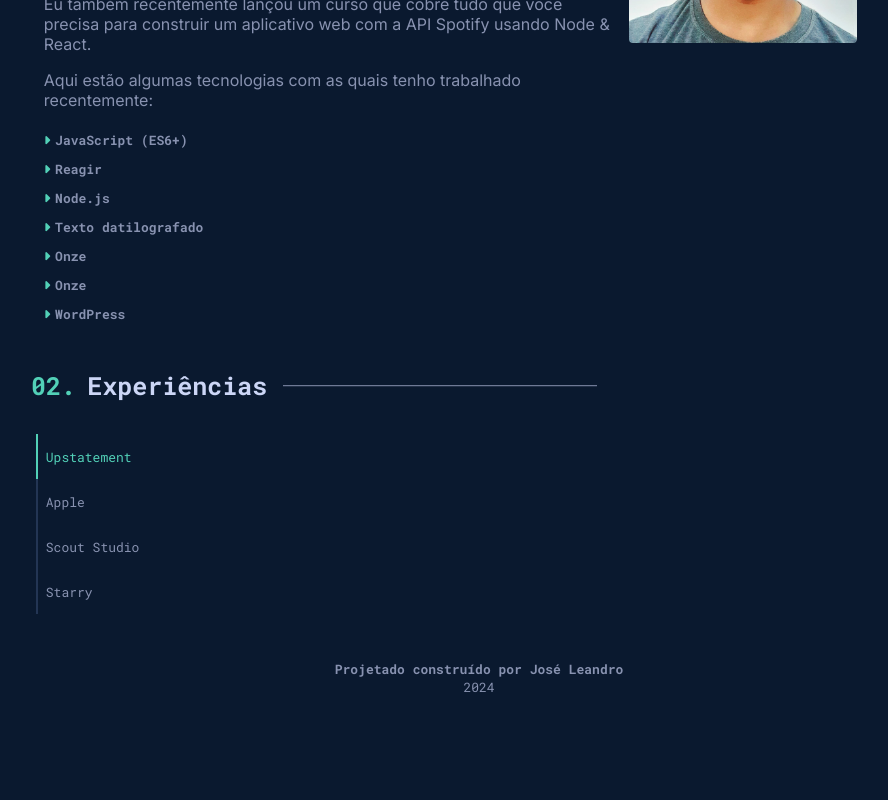
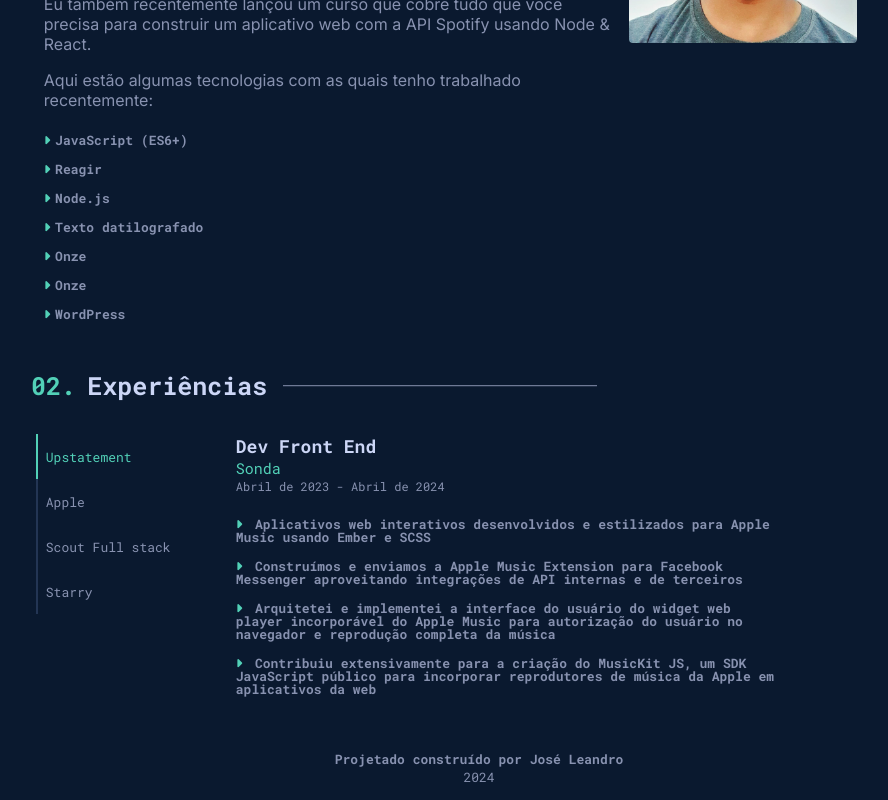
Before and after one commit to JoseLeandroNascimento/portifolio, an Angular app: page / in a window 1280 px wide. Shown: the part 1091-1891 px from the top of the page, without its empty margins (161-1049 px from the left). Before the commit the page ends 1801 px from the top, so only its background shows below. Built offline with nearby package versions, Linux system fonts and the light colour scheme.

Commit message:
componente de view de experiencia

```diff
--- /dev/null
+++ b/src/app/pages/home-page/components/experiencia-view/experiencia-view.component.html
@@ -0,0 +1,18 @@
+<section class="container-info-experiecia">
+    <h3>{{data.cargo | titlecase }}</h3>
+    <p class="info-empresa-periodo">
+        <span class="nome-empresa">{{data.nomeEmpresa | titlecase}}</span>
+        <span class="periodo"> {{ data.dataInicio | periodo:data.dataFim }} </span>
+    </p>
+
+    <div class="container-funcoes">
+        <ul app-ul>
+
+            @for (item of data.funcoes; track $index) {
+            <li app-li>
+                {{item}}
+            </li>
+            }
+        </ul>
+    </div>
+</section>
--- /dev/null
+++ b/src/app/pages/home-page/components/experiencia-view/experiencia-view.component.scss
@@ -0,0 +1,38 @@
+@import '../../../../../assets/styles/variables.scss';
+
+.container-info-experiecia {
+
+    h3 {
+
+        color: $primary-text-color;
+        font-family: "Roboto Mono", monospace;
+        font-size: 18px;
+    }
+
+    p.info-empresa-periodo {
+
+
+        font-family: "Roboto Mono", monospace;
+        color: $secondary-text-color;
+
+        display: flex;
+        flex-direction: column;
+
+        .nome-empresa {
+
+            color: $secondary-color;
+            font-size: 15px;
+        }
+
+        .periodo {
+
+            font-size: 12px;
+        }
+    }
+
+    .container-funcoes {
+
+        width: 80%;
+        margin-top: 1rem;
+    }
+}
--- a/src/app/pages/home-page/components/experiencia/experiencia.component.html
+++ b/src/app/pages/home-page/components/experiencia/experiencia.component.html
@@ -1,3 +1,3 @@
-<app-list-option [options]="listOptions">
-
+<app-list-option [options]="listOptions" (select)="handleSelectExperiencia($event)">
+    <app-experiencia-view [data]="selectItem"></app-experiencia-view>
 </app-list-option>
--- a/src/app/pages/home-page/components/experiencia/experiencia.component.ts
+++ b/src/app/pages/home-page/components/experiencia/experiencia.component.ts
@@ -1,22 +1,91 @@
 import { Component } from '@angular/core';
 import { ListOptionComponent } from '../../../../shared/components/list-option/list-option.component';
 import { ListOption } from '../../../../shared/components/list-option/list-options.model';
+import { Experiencia } from '../../../../shared/model/experiencia.model';
+import { ExperienciaViewComponent } from '../experiencia-view/experiencia-view.component';
 
 @Component({
   selector: 'app-experiencia',
   standalone: true,
   imports: [
-    ListOptionComponent
+    ListOptionComponent,
+    ExperienciaViewComponent
   ],
   templateUrl: './experiencia.component.html',
   styleUrl: './experiencia.component.scss'
 })
 export class ExperienciaComponent {
 
-  public listOptions: ListOption[] = [
-    { title: "Upstatement" },
-    { title: "Apple" },
-    { title: "Scout Studio" },
-    { title: "Starry" }
+  public listOptions: ListOption<Experiencia>[] = [
+    {
+
+      title: "Upstatement",
+      data: {
+        cargo: "Dev front end",
+        nomeEmpresa: "Sonda",
+        dataInicio: new Date(2023, 3, 1),
+        dataFim: new Date(2024, 3, 1),
+        funcoes: [
+          'Aplicativos web interativos desenvolvidos e estilizados para Apple Music usando Ember e SCSS',
+          'Construímos e enviamos a Apple Music Extension para Facebook Messenger aproveitando integrações de API internas e de terceiros',
+          'Arquitetei e implementei a interface do usuário do widget web player incorporável do Apple Music para autorização do usuário no navegador e reprodução completa da música',
+          'Contribuiu extensivamente para a criação do MusicKit JS, um SDK JavaScript público para incorporar reprodutores de música da Apple em aplicativos da web'
+        ]
+      }
+    },
+    {
+      title: "Apple",
+      data: {
+        cargo: "Dev Backend",
+        nomeEmpresa: "Sonda",
+        dataInicio: new Date(2023, 3, 1),
+        dataFim: new Date(2024, 3, 1),
+        funcoes: [
+          'Aplicativos web interativos desenvolvidos e estilizados para Apple Music usando Ember e SCSS',
+          'Construímos e enviamos a Apple Music Extension para Facebook Messenger aproveitando integrações de API internas e de terceiros',
+          'Arquitetei e implementei a interface do usuário do widget web player incorporável do Apple Music para autorização do usuário no navegador e reprodução completa da música',
+          'Contribuiu extensivamente para a criação do MusicKit JS, um SDK JavaScript público para incorporar reprodutores de música da Apple em aplicativos da web'
+        ]
+      }
+    },
+    {
+      title: "Scout Full stack",
+      data: {
+        cargo: "Dev front end",
+        nomeEmpresa: "Sonda",
+        dataInicio: new Date(2023, 3, 1),
+        dataFim: new Date(2024, 3, 1),
+        funcoes: [
+          'Aplicativos web interativos desenvolvidos e estilizados para Apple Music usando Ember e SCSS',
+          'Construímos e enviamos a Apple Music Extension para Facebook Messenger aproveitando integrações de API internas e de terceiros',
+          'Arquitetei e implementei a interface do usuário do widget web player incorporável do Apple Music para autorização do usuário no navegador e reprodução completa da música',
+          'Contribuiu extensivamente para a criação do MusicKit JS, um SDK JavaScript público para incorporar reprodutores de música da Apple em aplicativos da web'
+        ]
+      }
+    },
+    {
+      title: "Starry",
+      data: {
+        cargo: "Estagio",
+        nomeEmpresa: "Sonda",
+        dataInicio: new Date(2023, 3, 1),
+        funcoes: [
+          'Aplicativos web interativos desenvolvidos e estilizados para Apple Music usando Ember e SCSS',
+          'Construímos e enviamos a Apple Music Extension para Facebook Messenger aproveitando integrações de API internas e de terceiros',
+          'Arquitetei e implementei a interface do usuário do widget web player incorporável do Apple Music para autorização do usuário no navegador e reprodução completa da música',
+          'Contribuiu extensivamente para a criação do MusicKit JS, um SDK JavaScript público para incorporar reprodutores de música da Apple em aplicativos da web'
+        ]
+      }
+    }
   ]
+
+  public selectItem!: Experiencia;
+
+  public handleSelectExperiencia(event: ListOption<Experiencia>) {
+
+    this.selectItem = event.data;
+
+  }
+
+
 }
--- a/src/app/shared/components/list-option/list-option.component.html
+++ b/src/app/shared/components/list-option/list-option.component.html
@@ -3,13 +3,13 @@
         <span [attr.data-index]="indexCurrent" class="scroll-select" [ngStyle]="{'transform': transformY}"></span>
 
         @for (item of options; track $index) {
-        <li (click)="changeInde($index)" [ngClass]="{'index-current': indexCurrent == $index}">{{item.title}}</li>
+        <li (click)="changeIndex($index)" [ngClass]="{'index-current': indexCurrent == $index}">{{item.title}}</li>
         }
 
     </ul>
 
     <section class="container-content-list">
-
+        <ng-content></ng-content>
     </section>
 
 </div>
--- a/src/app/shared/components/list-option/list-option.component.scss
+++ b/src/app/shared/components/list-option/list-option.component.scss
@@ -12,6 +12,7 @@ $background-color-hover: #112240;
         flex: auto;
         list-style: none;
         max-width: 200px;
+        height: max-content;
         border-left: 2px solid #233554;
         position: relative;
 
--- a/src/app/shared/components/list-option/list-option.component.ts
+++ b/src/app/shared/components/list-option/list-option.component.ts
@@ -1,5 +1,5 @@
 import { NgClass, NgStyle } from '@angular/common';
-import { Component, Input } from '@angular/core';
+import { Component, EventEmitter, Input, OnInit, Output } from '@angular/core';
 import { ListOption } from './list-options.model';
 
 @Component({
@@ -9,19 +9,27 @@ import { ListOption } from './list-options.model';
   templateUrl: './list-option.component.html',
   styleUrl: './list-option.component.scss'
 })
-export class ListOptionComponent {
+export class ListOptionComponent implements OnInit {
+
 
   @Input() indexCurrent: number = 0;
-  @Input({ required: true }) options!: ListOption[]
+  @Input({ required: true }) options!: ListOption<any>[]
+
+  @Output() select: EventEmitter<ListOption<any>> = new EventEmitter();
 
   public heightItem: number = 45;
   public transformY!: string
 
+  ngOnInit(): void {
+    this.changeIndex(this.indexCurrent);
+  }
 
-  public changeInde(index: number) {
+  public changeIndex(index: number) {
 
     this.indexCurrent = index;
     this.calculateScrollPosition()
+
+    this.select.emit(this.options[index]);
 
   }
 
@@ -31,4 +39,5 @@ export class ListOptionComponent {
 
     this.transformY = `translateY(${scrollValue}px)`
   }
+
 }
--- a/src/app/shared/components/list-option/list-options.model.ts
+++ b/src/app/shared/components/list-option/list-options.model.ts
@@ -1,5 +1,7 @@
+import { Experiencia } from "../../model/experiencia.model";
 
-export interface ListOption {
+export interface ListOption<T> {
 
-    title: string
+    title: string,
+    data: T
 }
--- /dev/null
+++ b/src/app/shared/constants/MESES.ts
@@ -0,0 +1,15 @@
+
+export const MESES: string[] = [
+    "Janeiro",
+    "Fevereiro",
+    "Março",
+    "Abril",
+    "Maio",
+    "Junho",
+    "Julho",
+    "Agosto",
+    "Setembro",
+    "Outubro",
+    "Novembro",
+    "Dezembro"
+];
--- /dev/null
+++ b/src/app/shared/pipe/periodo.pipe.ts
@@ -0,0 +1,33 @@
+import { Pipe, PipeTransform } from '@angular/core';
+import { MESES } from '../constants/MESES';
+
+@Pipe({
+  name: 'periodo',
+  standalone: true
+})
+export class PeriodoPipe implements PipeTransform {
+
+  datePeriodoStr!: string;
+
+  transform(value: Date, dateFim?: Date): string {
+
+    const mesInicioIndex: number = value.getMonth();
+    const anoInicio: number = value.getFullYear();
+    const periodoInicio: string = `${MESES[mesInicioIndex]} de ${anoInicio}`;
+
+    const mesFimIndex: number | null = dateFim?.getMonth() ?? null;
+    const anoFim: number | null = dateFim?.getFullYear() ?? null;
+
+    let periodoFim: string | null = null;
+
+    if (mesFimIndex != null && anoFim != null) {
+
+      periodoFim = `${MESES[mesFimIndex]} de ${anoFim}`;
+    }
+
+    this.datePeriodoStr = `${periodoInicio} - ${periodoFim ?? 'Atualmente'}`
+
+    return this.datePeriodoStr;
+  }
+
+}
```
Also changed, not shown: src/app/pages/home-page/components/experiencia-view/experiencia-view.component.ts (added, +24 -0 lines), src/app/shared/model/experiencia.model.ts (added, +10 -0 lines), 2 other files (tests, documents, lock files or other folders).
